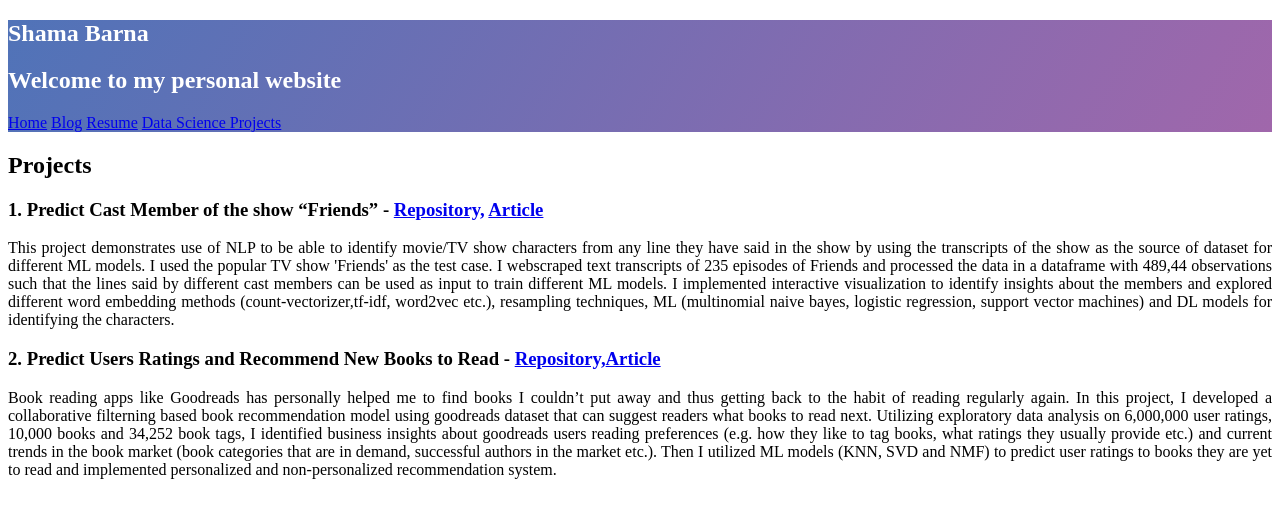
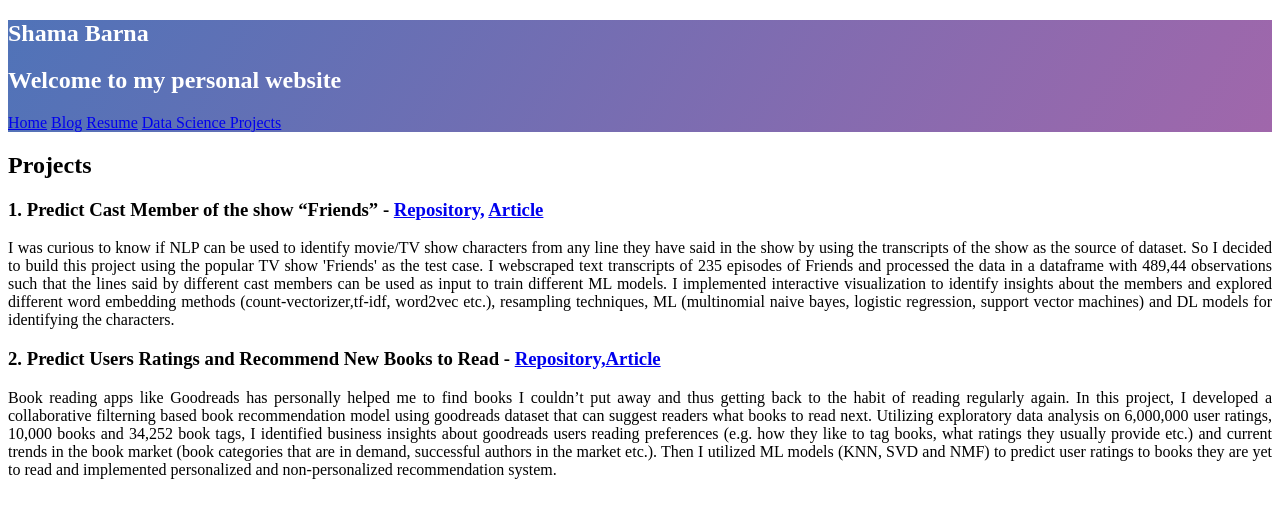
Before and after one commit to shamafarabi/shama.github.io, a Jekyll site: the page built from datascienceprojects.md, in a window 1280 px wide. Shown: the top 518 px of the page. Built offline with Jekyll 4.4.1, drawn with Linux system fonts in a browser that asks for light colours; nearby versions of some CDN libraries.

Commit message:
Update datascienceprojects.md

```diff
--- a/datascienceprojects.md
+++ b/datascienceprojects.md
@@ -7,7 +7,7 @@ permalink: /datascienceprojects/
 ## Projects
 ### 1. Predict Cast Member of the show "Friends" - [Repository,](https://github.com/shamafarabi/Predicting-Cast-Member-of-the-TV-show-Friends-using-NLP) [Article](https://github.com/shamafarabi/Predicting-Cast-Member-of-the-TV-show-Friends-using-NLP/blob/master/Project%20Report.ipynb)
 <p style='text-align: justify;'>
-This project demonstrates use of NLP to be able to identify movie/TV show characters from any line they have said in the show by using the transcripts of the show as the source of dataset for different ML models. I used the popular TV show 'Friends' as the test case. I webscraped text transcripts of 235 episodes of Friends and processed the data in a dataframe with 489,44 observations such that the lines said by different cast members can be used as input to train different ML models. I implemented interactive visualization to identify insights about the members and  explored different word embedding methods (count-vectorizer,tf-idf, word2vec etc.), resampling techniques, ML (multinomial naive bayes, logistic regression, support vector machines) and DL models for identifying the characters.
+I was curious to know if  NLP can be used to identify movie/TV show characters from any line they have said in the show by using the transcripts of the show as the source of dataset. So I decided to build this project using the popular TV show 'Friends' as the test case. I webscraped text transcripts of 235 episodes of Friends and processed the data in a dataframe with 489,44 observations such that the lines said by different cast members can be used as input to train different ML models. I implemented interactive visualization to identify insights about the members and  explored different word embedding methods (count-vectorizer,tf-idf, word2vec etc.), resampling techniques, ML (multinomial naive bayes, logistic regression, support vector machines) and DL models for identifying the characters.
 </p>
 
 ### 2. Predict Users Ratings and Recommend New Books to Read - [Repository,](Book_Recommendation_Engine)[Article](https://nbviewer.jupyter.org/github/shamafarabi/Capstone_1_Book_Recommendation/blob/master/Milestone%20Report/Milestone%20Report.ipynb)
```
